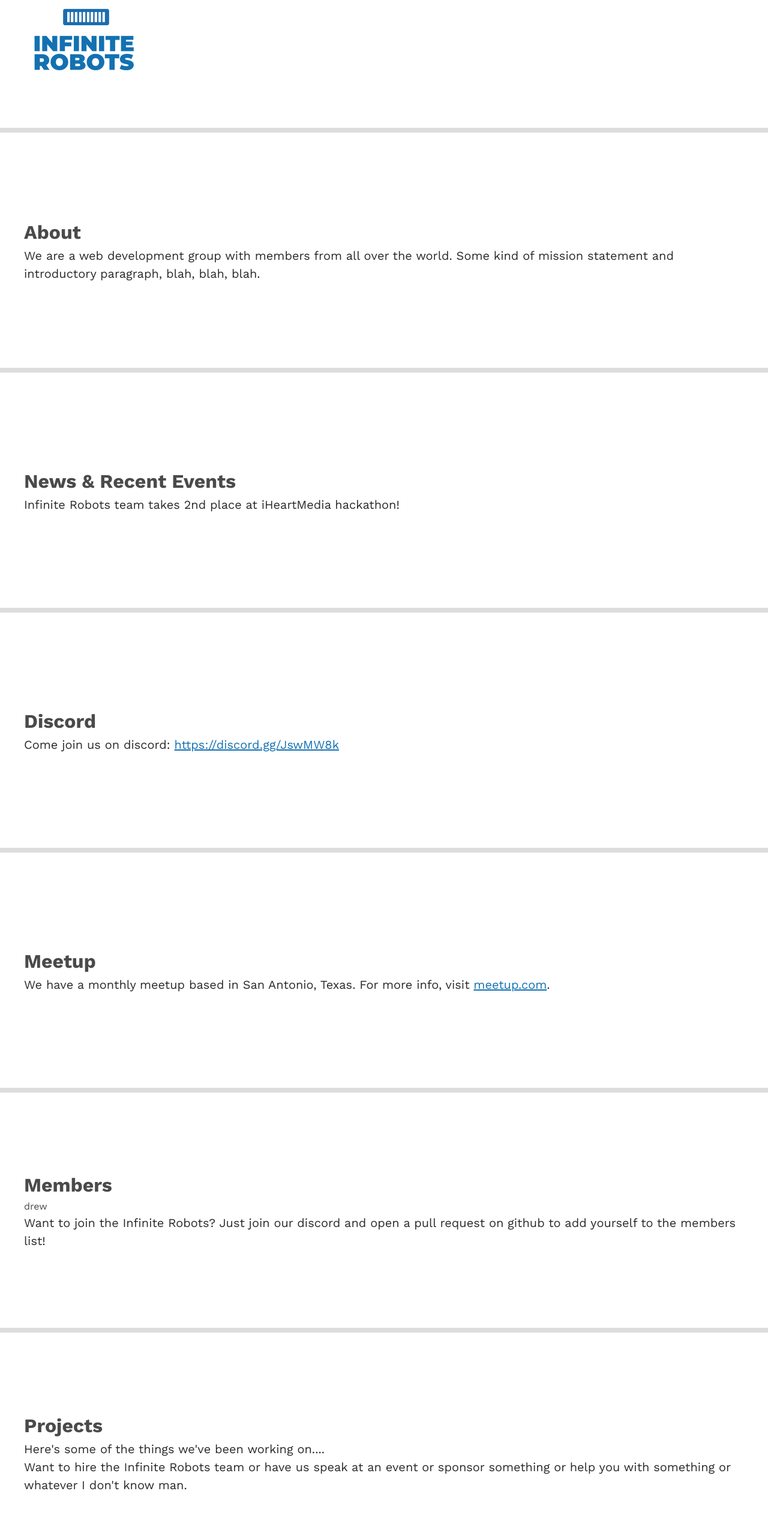
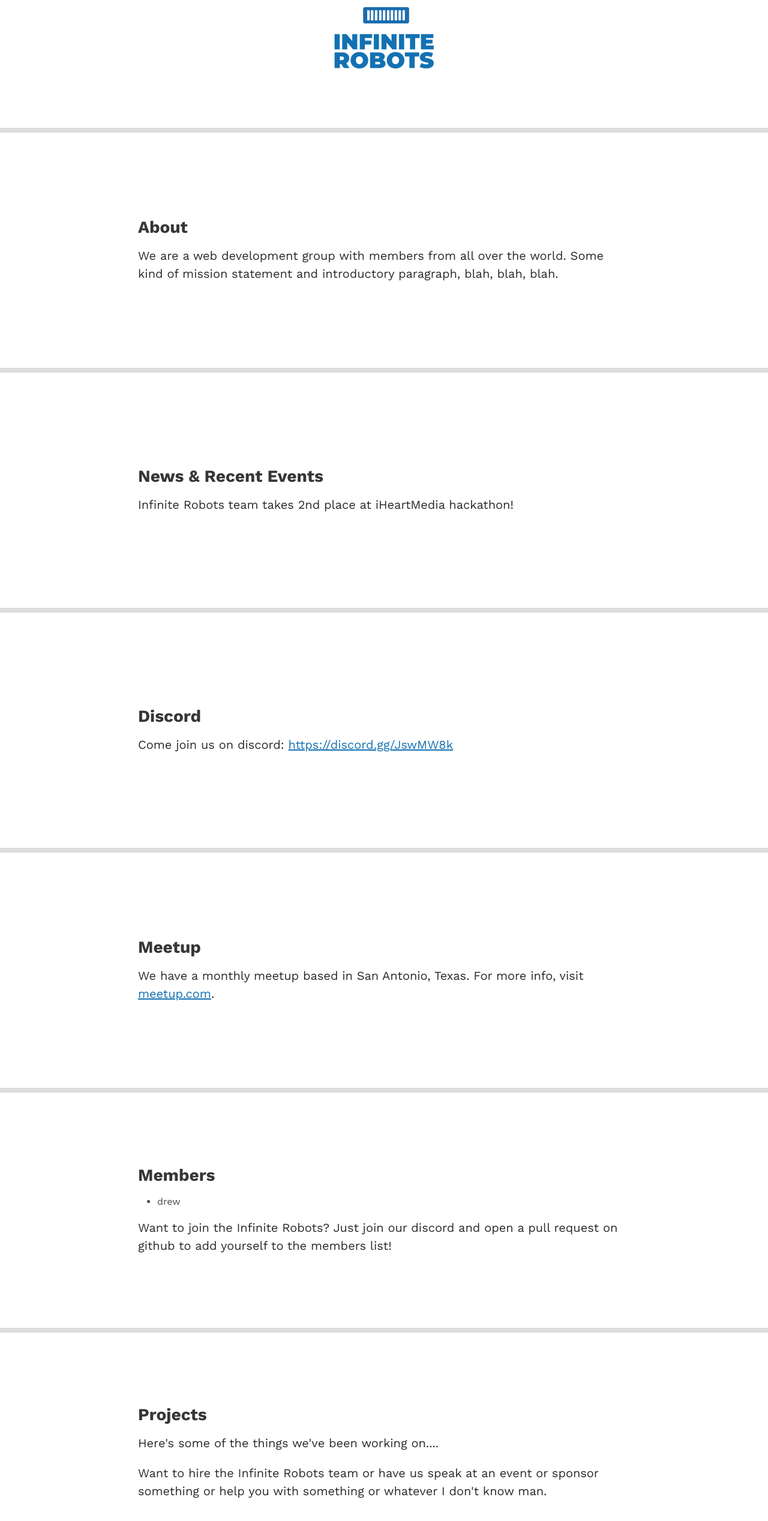
Before and after one commit to infinite-robots/infinite-robots-homepage, a Nuxt app: page / in a window 1280 px wide. Shown: the part 179-2714 px from the top of the page at 60% size. Built offline with nearby package versions, Linux system fonts and the light colour scheme.

Commit message:
improve ui design

```diff
--- a/components/home/AppAbout.vue
+++ b/components/home/AppAbout.vue
@@ -1,7 +1,9 @@
 <template>
   <section class="home-section">
-    <h2>About</h2>
-    <p>We are a web development group with members from all over the world. Some kind of mission statement and introductory paragraph, blah, blah, blah.</p>
+    <div class="content about">
+      <h2>About</h2>
+      <p>We are a web development group with members from all over the world. Some kind of mission statement and introductory paragraph, blah, blah, blah.</p>
+    </div>
   </section>
 </template>
 
--- a/components/home/AppDiscord.vue
+++ b/components/home/AppDiscord.vue
@@ -1,7 +1,9 @@
 <template>
   <section class="home-section">
-    <h2>Discord</h2>
-    <p>Come join us on discord: <a href="https://discord.gg/JswMW8k">https://discord.gg/JswMW8k</a></p>
+   <div class="content discord">
+      <h2>Discord</h2>
+      <p>Come join us on discord: <a href="https://discord.gg/JswMW8k">https://discord.gg/JswMW8k</a></p>
+   </div>
   </section>
 </template>
 
--- a/components/home/AppIntro.vue
+++ b/components/home/AppIntro.vue
@@ -1,6 +1,10 @@
 <template>
   <section class="home-section app-intro">
-    <img src="~/assets/logo-text-square-transparent.png" />
+    <div class="content intro">
+      <center>
+        <img src="~/assets/logo-text-square-transparent.png"/>
+      </center>
+    </div>
   </section>
 </template>
 
--- a/components/home/AppMeetup.vue
+++ b/components/home/AppMeetup.vue
@@ -1,7 +1,9 @@
 <template>
   <section class="home-section">
-    <h2>Meetup</h2>
-    <p>We have a monthly meetup based in San Antonio, Texas. For more info, visit <a href="https://www.meetup.com/Infinite-Robots-Webdev-Meetup/">meetup.com</a>.</p>
+    <div class="content meetup">
+      <h2>Meetup</h2>
+      <p>We have a monthly meetup based in San Antonio, Texas. For more info, visit <a href="https://www.meetup.com/Infinite-Robots-Webdev-Meetup/">meetup.com</a>.</p>
+    </div>
   </section>
 </template>
 
--- a/components/home/AppMembers.vue
+++ b/components/home/AppMembers.vue
@@ -1,10 +1,12 @@
 <template>
   <section class="home-section">
-    <h2>Members</h2>
-    <ul>
-      <li v-for="member in members" :key="member">{{member}}</li>
-    </ul>
-    <p>Want to join the Infinite Robots? Just join our discord and open a pull request on github to add yourself to the members list!</p>
+    <div class="content members">
+      <h2>Members</h2>
+      <ul>
+        <li v-for="member in members" :key="member">{{member}}</li>
+      </ul>
+      <p>Want to join the Infinite Robots? Just join our discord and open a pull request on github to add yourself to the members list!</p>
+    </div>
   </section>
 </template>
 
--- a/components/home/AppNews.vue
+++ b/components/home/AppNews.vue
@@ -1,7 +1,9 @@
 <template>
   <section class="home-section">
-    <h2>News &amp; Recent Events</h2>
-    <p>Infinite Robots team takes 2nd place at iHeartMedia hackathon!</p>
+    <div class="content news">
+      <h2>News &amp; Recent Events</h2>
+      <p>Infinite Robots team takes 2nd place at iHeartMedia hackathon!</p>
+    </div>
   </section>
 </template>
 
--- a/components/home/AppProjects.vue
+++ b/components/home/AppProjects.vue
@@ -1,8 +1,10 @@
 <template>
   <section class="home-section">
-    <h2>Projects</h2>
-    <p>Here's some of the things we've been working on....</p>
-    <p>Want to hire the Infinite Robots team or have us speak at an event or sponsor something or help you with something or whatever I don't know man.</p>
+    <div class="content projects">
+      <h2>Projects</h2>
+      <p>Here's some of the things we've been working on....</p>
+      <p>Want to hire the Infinite Robots team or have us speak at an event or sponsor something or help you with something or whatever I don't know man.</p>
+    </div>
   </section>
 </template>
 
--- a/styles/main.scss
+++ b/styles/main.scss
@@ -32,7 +32,9 @@ h2 {
   display: flex;
   justify-content: center;
   flex-direction: column;
+  align-items: center;
   height: 400px;
+  margin: 0 auto;
   padding: 0 40px;
   border-bottom: 8px solid #ddd;
 
@@ -40,6 +42,11 @@ h2 {
     border-bottom: none;
   }
 }
+.content {
+  box-sizing: border-box;
+  padding: 10px;
+  width: 70%;
+}
 
 p {
   font-size: 20px;
```
Also changed, not shown: 1 other file (tests, documents, lock files or other folders).
